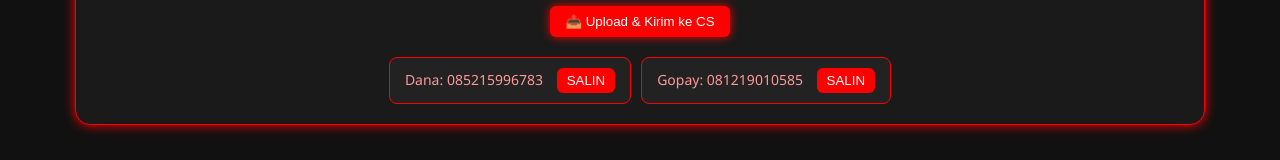
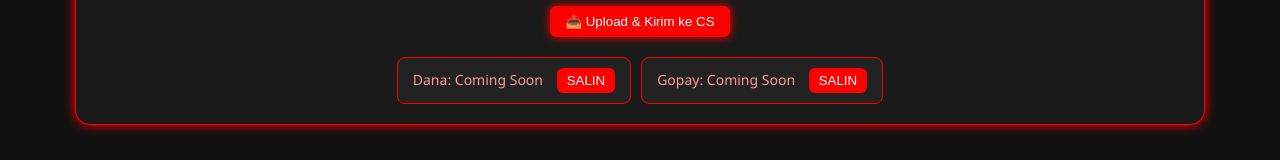
Before and after one commit to Yogi3738/RazaMods, a plain HTML site: page index.html in a window 1280 px wide. Shown: the part 1352-1512 px from the top of the page. Drawn offline with Linux system fonts and the light colour scheme.

Commit message:
Update index.html

```diff
--- a/index.html
+++ b/index.html
@@ -300,11 +300,11 @@
     <!-- Dana & Gopay -->
     <div class="pay-box">
       <div class="pay-item">
-        Dana: <span id="dana">085215996783</span>
+        Dana: <span id="dana">Coming Soon</span>
         <button class="btn" onclick="salin('dana')">SALIN</button>
       </div>
       <div class="pay-item">
-        Gopay: <span id="gopay">081219010585</span>
+        Gopay: <span id="gopay">Coming Soon</span>
         <button class="btn" onclick="salin('gopay')">SALIN</button>
       </div>
     </div>
```
